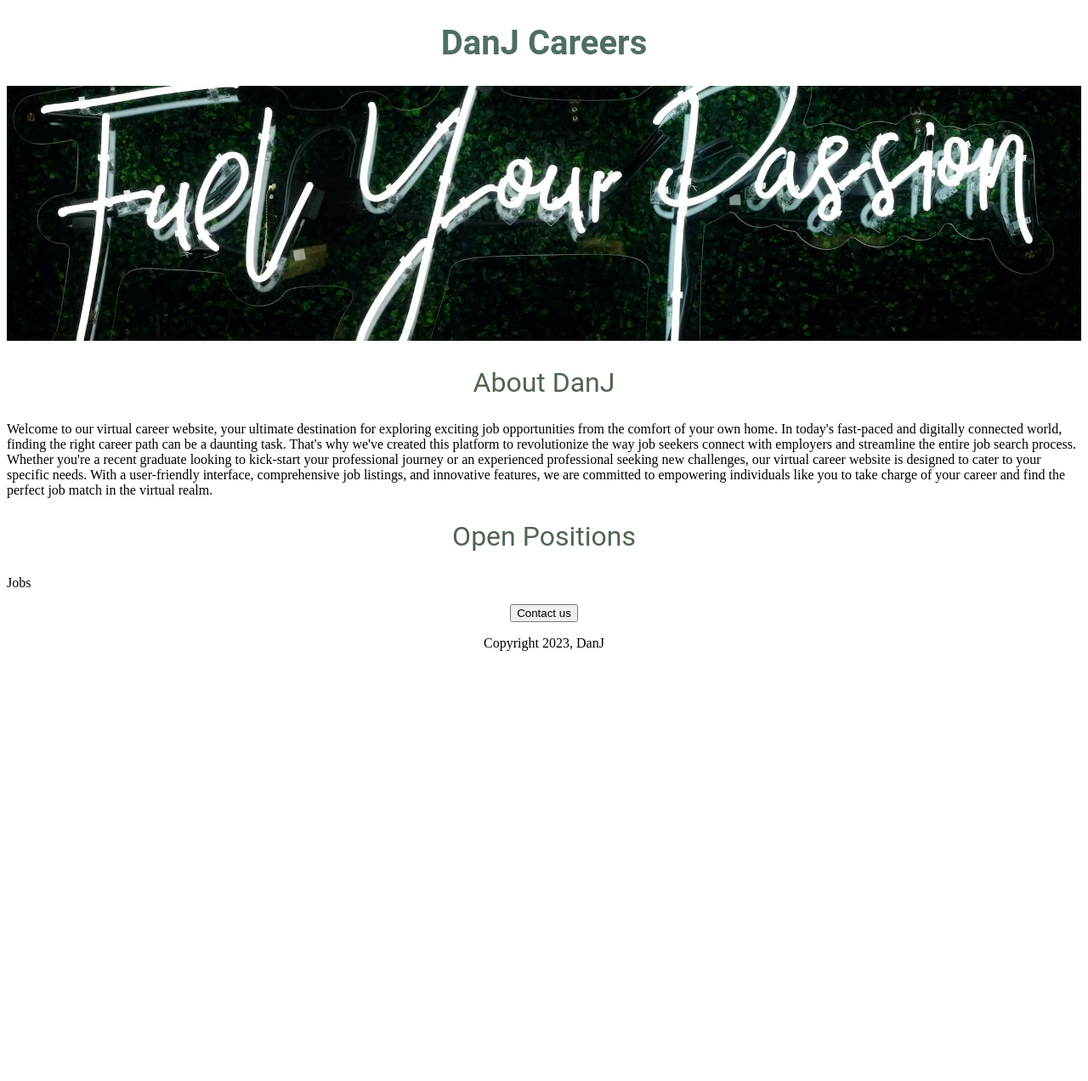
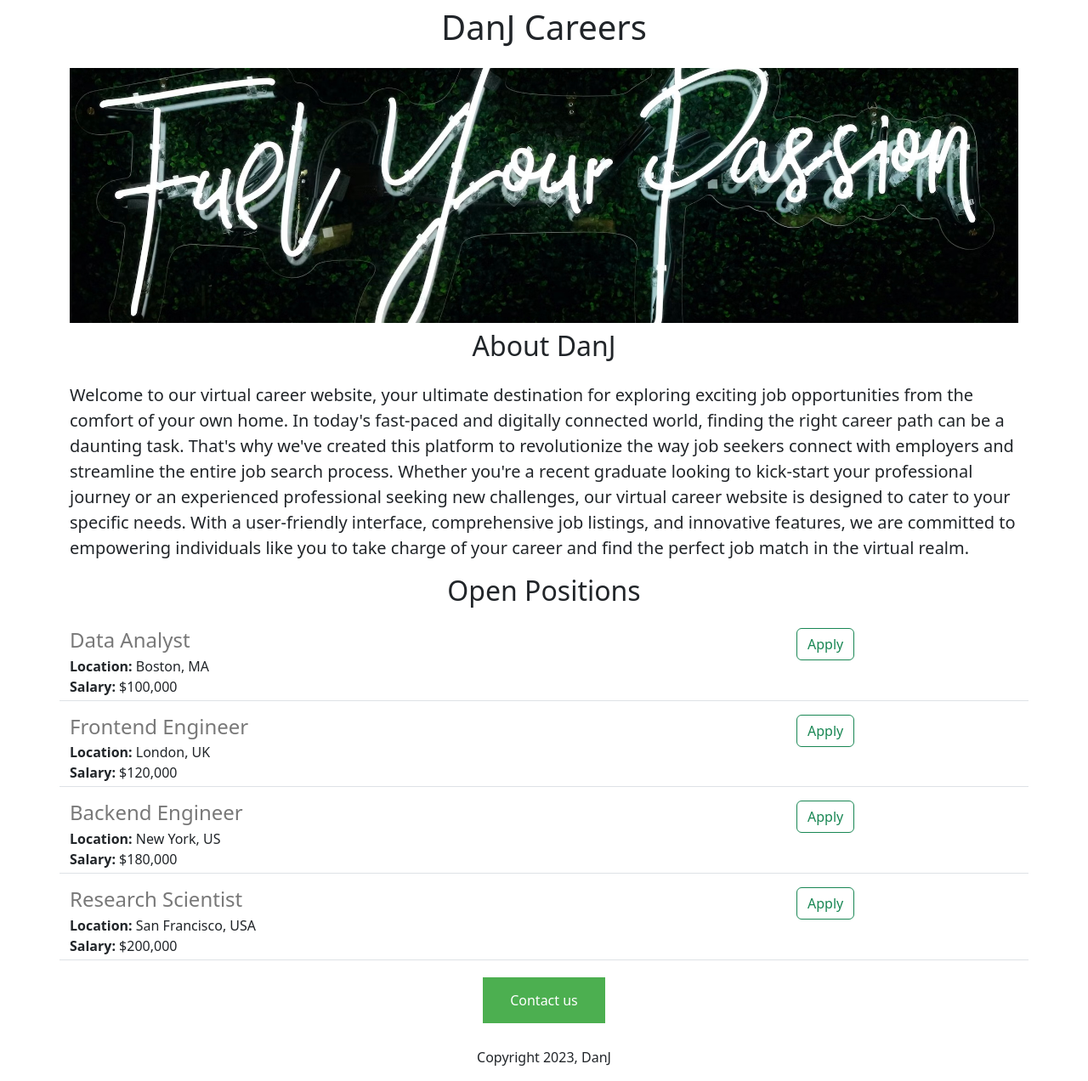
Before and after one commit to CivorySirius/DanJ-careers-website-v2, a Flask app: page / in a window 1280 px wide. Shown: the whole page at 85% size. Before the commit the page ends 766 px from the top, so only its background shows below. Run offline with Flask 3, Linux system fonts and the light colour scheme.

Commit message:
Added dynamic data and API route

```diff
--- a/app.py
+++ b/app.py
@@ -2,9 +2,38 @@ from flask import Flask, render_template
 
 app = Flask(__name__)
 
+JOBS = [{
+  'id': 1,
+  'title': ' Data Analyst',
+  'location': ' Boston, MA',
+  'salary': ' $100,000'
+}, {
+  'id': 2,
+  'title': ' Frontend Engineer',
+  'location': ' London, UK',
+  'salary': ' $120,000'
+}, {
+  'id': 3,
+  'title': ' Backend Engineer',
+  'location': ' New York, US',
+  'salary': ' $180,000'
+}, {
+  'id': 4,
+  'title': ' Research Scientist',
+  'location': ' San Francisco, USA',
+  'salary': ' $200,000'
+}]
+
+
 @app.route("/")
 def hello_world():
-    return render_template('home.html')
+  return render_template('home.html', jobs=JOBS, company_name='DanJ')
 
-if __name__ =="__main__":
+
+@app.route("/api/jobs")
+def list_jobs():
+  return jsonify(JOBS)
+
+
+if __name__ == "__main__":
   app.run(host='0.0.0.0', debug=True)
--- a/templates/home.html
+++ b/templates/home.html
@@ -2,49 +2,58 @@
 <html>
   <head>
     <title>DanJ Careers</title>
+    <meta charset="utf-8">
+    <meta name="viewport" content="width=device-width, initial-scale=1">
+<link href="https://cdn.jsdelivr.net/npm/bootstrap@5.2.3/dist/css/bootstrap.min.css" rel="stylesheet" integrity="sha384-rbsA2VBKQhggwzxH7pPCaAqO46MgnOM80zW1RWuH61DGLwZJEdK2Kadq2F9CUG65" crossorigin="anonymous">
+  </head>
+
     <style>
-      h1 {
-        font-size: 40px;
-        font-family: Roboto;
-        font-weight: bold;
-        color: rgb(80, 110, 100);
-        text-align: center;
-      }
       #banner {
         width: 100%;
         height: 300px;
-        object-fit:cover
+        object-fit:cover;
       }
-      h2 {
-        font-family: Roboto;
-        font-size: 32px;
-        color:rgb(80, 100, 80);
-        text-align: center;
-        font-weight: normal;
-      }
-      .bodytext {
-        font-family: Roboto;
-        color:rgb(80, 80, 80);
-      }
+
     #container {
       max-width 720px;
       margin:0 auto 0 auto;
     }
+      .button {
+  background-color: #4CAF50; /* Green */
+  border: none;
+  color: white;
+  padding: 15px 32px;
+  text-align: center;
+  text-decoration: none;
+  display: inline-block;
+  font-size: 16px;
+  margin: 4px 2px;
+  cursor: pointer;
+  -webkit-transition-duration: 0.4s; /* Safari */
+  transition-duration: 0.4s;
+}
+    .button2:hover {
+  box-shadow: 0 12px 16px 0 rgba(0,0,0,0.24),0 17px 50px 0 rgba(0,0,0,0.19);
+}
     </style>
   </head>
   <body>
-    <div id="container">
-    <h1>DanJ Careers</h1>
-    <img id="banner" src="https://careers-website--danjingyin.repl.co/static/home.jpg"
+    <div class="container">
+    <h1 class="text-center mt-2 mb-4">{{company_name}} Careers</h1>
+    <img class="img-fluid" id="banner" src="https://careers-website--danjingyin.repl.co/static/home.jpg"
       height="200">
-    <h2>About DanJ</h2>
-    <p class:"bodytext">Welcome to our virtual career website, your ultimate destination for exploring exciting job opportunities from the comfort of your own home. In today's fast-paced and digitally connected world, finding the right career path can be a daunting task. That's why we've created this platform to revolutionize the way job seekers connect with employers and streamline the entire job search process. Whether you're a recent graduate looking to kick-start your professional journey or an experienced professional seeking new challenges, our virtual career website is designed to cater to your specific needs. With a user-friendly interface, comprehensive job listings, and innovative features, we are committed to empowering individuals like you to take charge of your career and find the perfect job match in the virtual realm. </p>
-    <h2>Open Positions</h2>
-    <p class:"bodytext">Jobs</p>
-      <div style="text-align:center;">
-    <button>Contact us</button>
-        <p>Copyright 2023, DanJ</p>
+    <h2 class="text-center mt-2 mb-4" >About DanJ</h2>
+    <p class="lead">Welcome to our virtual career website, your ultimate destination for exploring exciting job opportunities from the comfort of your own home. In today's fast-paced and digitally connected world, finding the right career path can be a daunting task. That's why we've created this platform to revolutionize the way job seekers connect with employers and streamline the entire job search process. Whether you're a recent graduate looking to kick-start your professional journey or an experienced professional seeking new challenges, our virtual career website is designed to cater to your specific needs. With a user-friendly interface, comprehensive job listings, and innovative features, we are committed to empowering individuals like you to take charge of your career and find the perfect job match in the virtual realm. </p>
+    <h2 class="text-center mt-2 mb-4">Open Positions</h2>
+    <div>
+    {% for job in jobs %}
+      {% include 'jobitem.html' %}
+    {% endfor %}
+    </div>
+      <div class="text-center">
+        <button class="button button2">Contact us</button>
+        <p class="mt-4">Copyright 2023, DanJ</p>
       </div>
-      </div>
+    </div>
   </body>
 </html>
--- /dev/null
+++ b/templates/jobitem.html
@@ -0,0 +1,19 @@
+    <div class="border-bottom row" style="margin-bottom:16px;padding-bottom:4px;">
+      <div class="col-9">
+          <h4
+            style="color:rgb(120,120,120); margin-bottom:4px;">
+            {{job['title']}}
+          </h4>
+          <div>
+            <b>Location:</b>{{job['location']}}
+          </div>
+          {% if 'salary' in job %}
+          <div>
+            <b>Salary:</b>{{job['salary']}}
+          </div>
+          {% endif %}
+      </div>
+      <div class="col-3">
+      <button type="button" class="btn btn-outline-success">Apply</button>
+      </div>
+    </div>
```
